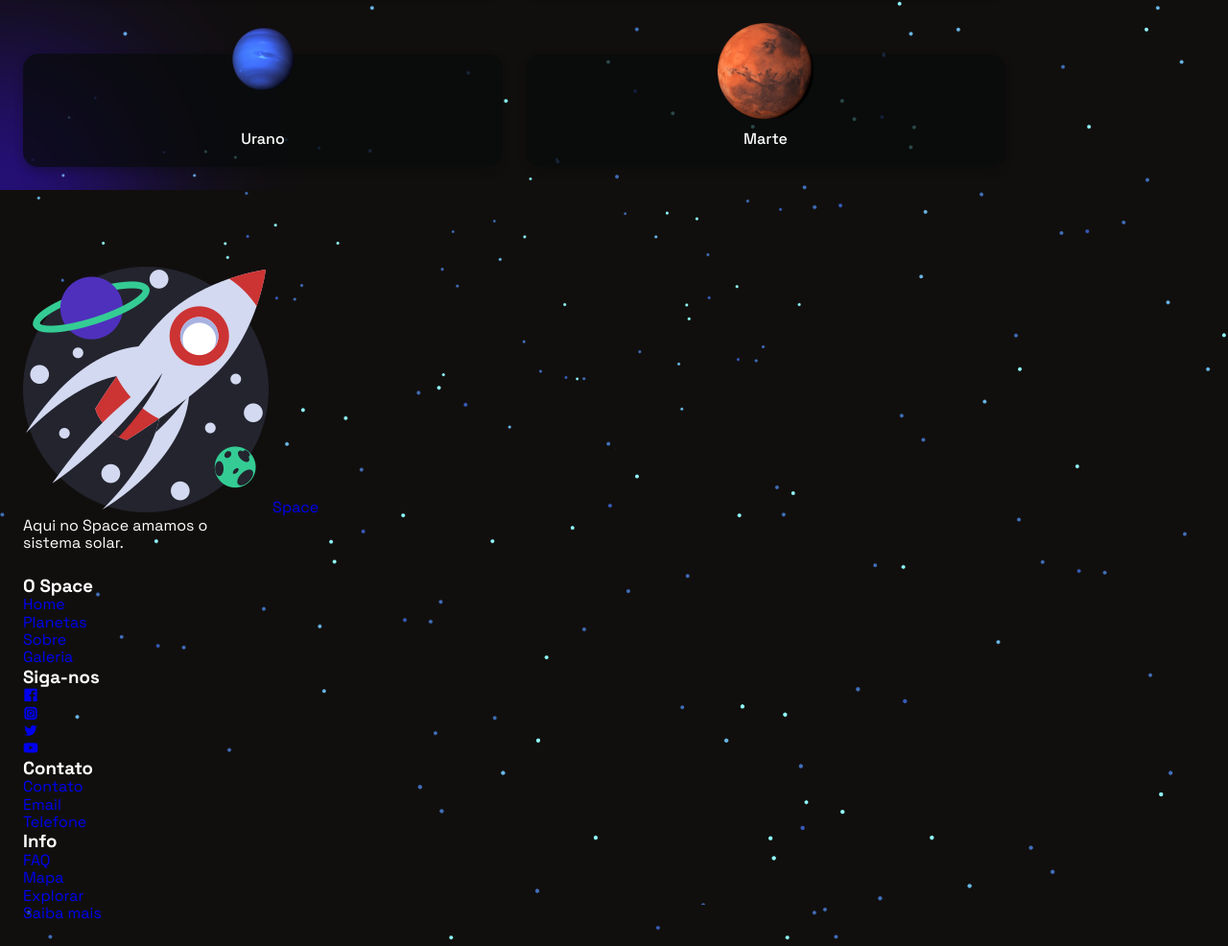
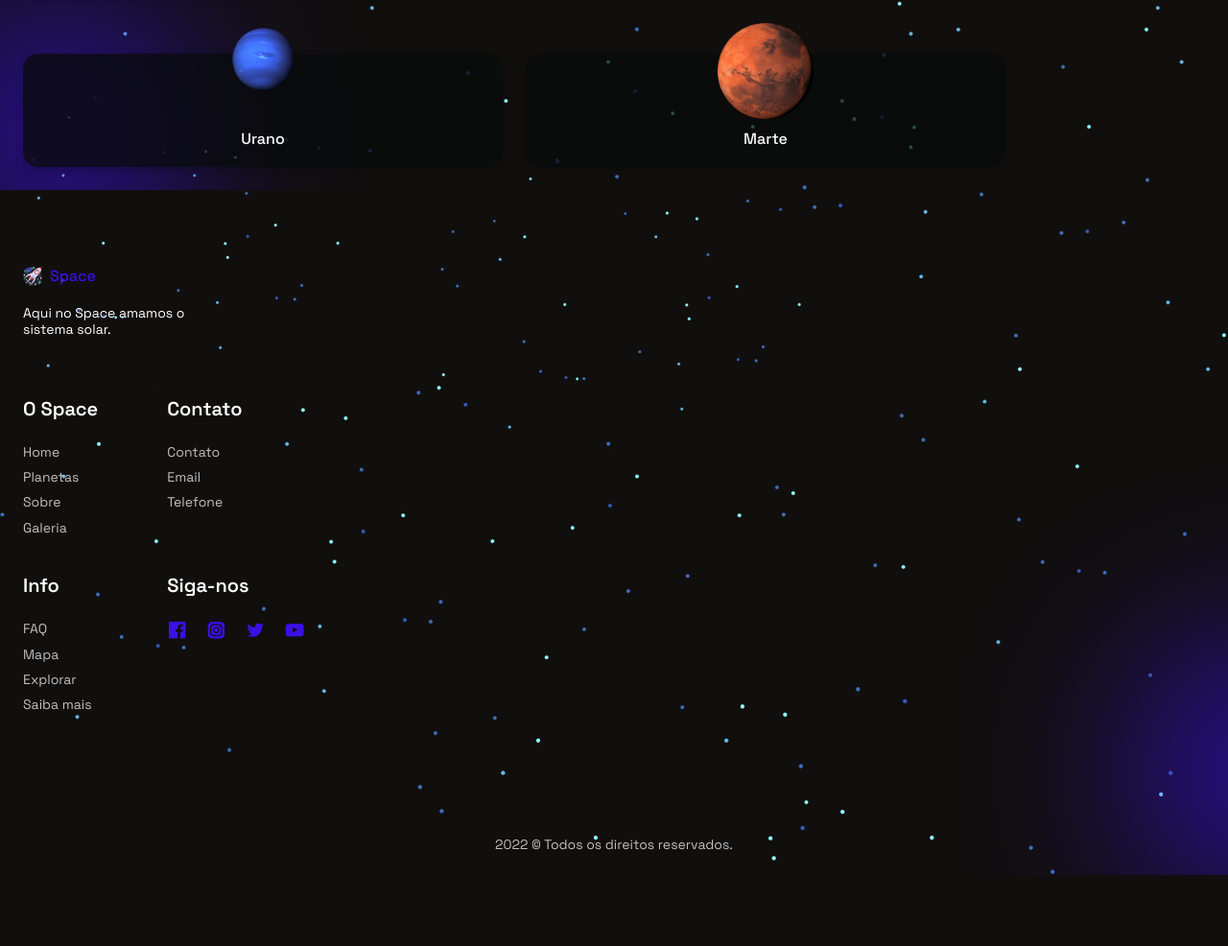
Before and after one commit to devmarcioreis/space-theme, a plain HTML site: page index.html in a window 1280 px wide. Shown: the part 3665-4651 px from the top of the page at 96% size. After the commit the page ends 4577 px from the top, so only its background shows below. Drawn offline with nearby package versions, Linux system fonts and the light colour scheme.

Commit message:
css footer

```diff
--- a/assets/css/styles.css
+++ b/assets/css/styles.css
@@ -464,8 +464,77 @@ img {
     font-weight: var(--font-medium);
 }
 .gallery .big {
-    bottom: -8rem;
-    left: -8rem;
+    bottom: -4rem;
+    left: -4rem;
 }
 
 /*==========Footer==========*/
+.footer {
+    position: relative;
+    overflow: hidden;
+}
+.footer__container {
+    row-gap: 4rem;
+}
+.footer__logo {
+    display: inline-flex;
+    align-items: center;
+    column-gap: .5rem;
+    color: var(--first-color);
+    font-weight: var(--font-medium);
+    margin-bottom: 1.25rem;
+}
+.footer__logo img {
+    width: 20px;
+}
+.footer__description {
+    font-size: var(--small-font-size);
+}
+.footer__content, .footer__links {
+    display: grid;
+}
+.footer__content {
+    grid-template-columns: repeat(2, max-content);
+    gap: 2.5rem 4.5rem;
+}
+.footer__title {
+    font-size: var(--h3-font-size);
+    font-weight: var(--font-semi-bold);
+    margin-bottom: 1.5rem;
+}
+.footer__links {
+    row-gap: .5rem;
+}
+.footer__link {
+    color: var(--text-color);
+    font-size: var(--small-font-size);
+    transition: color .3s;
+}
+.footer__link:hover {
+    color: var(--first-color);
+}
+.footer__social {
+    display: flex;
+    column-gap: 1.25rem;
+}
+.footer__social-link {
+    color: var(--first-color);
+    font-size: 1.3rem;
+    transition: color .3s, transform .3s;
+}
+.footer__social-link:hover {
+    color: var(--first-color);
+    transform: translateY(-.25rem);
+}
+.footer__copy {
+    position: relative;
+    color: var(--text-color);
+    display: block;
+    margin-top: 8rem;
+    font-size: var(--small-font-size);
+    text-align: center;
+}
+.footer .big {
+    top: 30rem;
+    right: -10rem;
+}
--- a/index.html
+++ b/index.html
@@ -173,6 +173,7 @@
 
     <!--========Footer========-->
     <footer class="footer section">
+        <div class="big"></div>
         <div class="footer__container container grid">
             <div>
                 <a href="index.html" class="footer__logo">
@@ -198,23 +199,6 @@
                         </li>
                         <li>
                             <a href="#gallery" class="footer__link">Galeria</a>
-                        </li>
-                    </ul>
-                </div>
-                <div>
-                    <h3 class="footer__title">Siga-nos</h3>
-                    <ul class="footer__links">
-                        <li>
-                            <a href="#" class="footer__link"><i class="uil uil-facebook"></i></a>
-                        </li>
-                        <li>
-                            <a href="#" class="footer__link"><i class="uil uil-instagram-alt"></i></a>
-                        </li>
-                        <li>
-                            <a href="#" class="footer__link"><i class="uil uil-twitter"></i></a>
-                        </li>
-                        <li>
-                            <a href="#" class="footer__link"><i class="uil uil-youtube"></i></a>
                         </li>
                     </ul>
                 </div>
@@ -249,8 +233,28 @@
                         </li>
                     </ul>
                 </div>
+                <div>
+                    <h3 class="footer__title">Siga-nos</h3>
+                    <ul class="footer__social">
+                        <li>
+                            <a href="#" class="footer__social-link" target="_blank"><i class="uil uil-facebook"></i></a>
+                        </li>
+                        <li>
+                            <a href="#" class="footer__social-link" target="_blank"><i class="uil uil-instagram-alt"></i></a>
+                        </li>
+                        <li>
+                            <a href="#" class="footer__social-link" target="_blank"><i class="uil uil-twitter"></i></a>
+                        </li>
+                        <li>
+                            <a href="#" class="footer__social-link" target="_blank"><i class="uil uil-youtube"></i></a>
+                        </li>
+                    </ul>
+                </div>
             </div>
         </div>
+        <span class="footer__copy">
+            2022 &copy; Todos os direitos reservados.
+        </span>
     </footer>
 
 </body>
```
